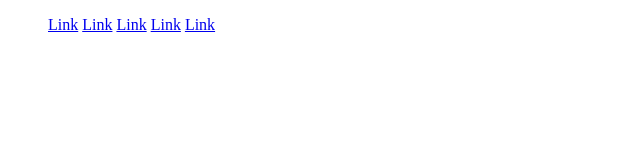
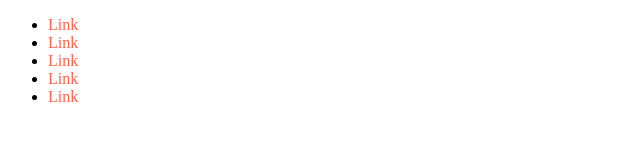
Before and after one commit to aaronev/week2exercises, a plain HTML site: page debugging/week2-5/index.html in a window 1280 px wide. Shown: the whole page, without its empty margins (0-640 px from the left). Drawn offline with Linux system fonts and the light colour scheme.

Commit message:
adds an a after li in css to color text

```diff
--- a/debugging/week2-5/css/main.css
+++ b/debugging/week2-5/css/main.css
@@ -1,4 +1,4 @@
-.navigation li {
+.navigation li a {
 	display: inline-block;
 	color: tomato;
 	text-decoration: none;
```
